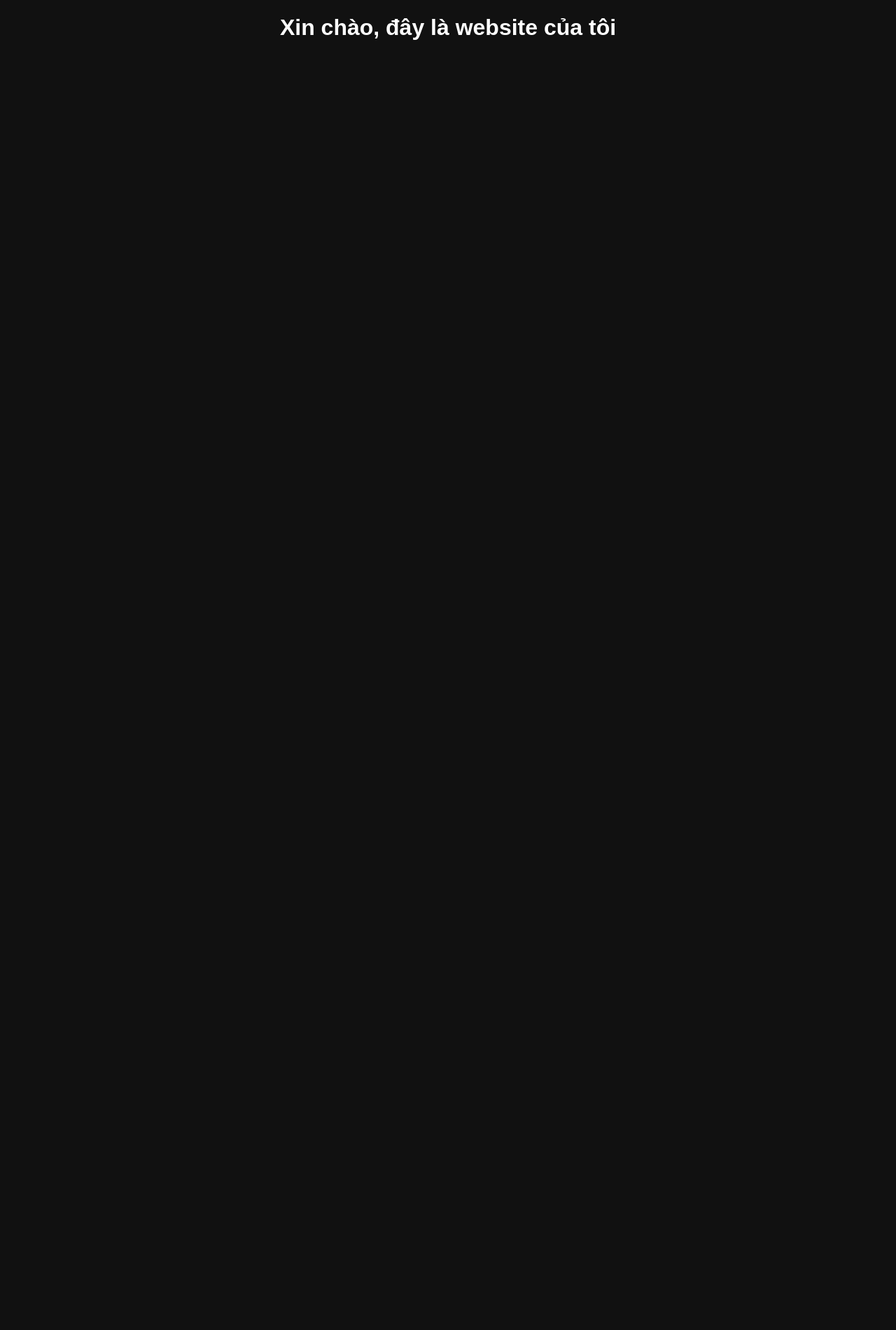
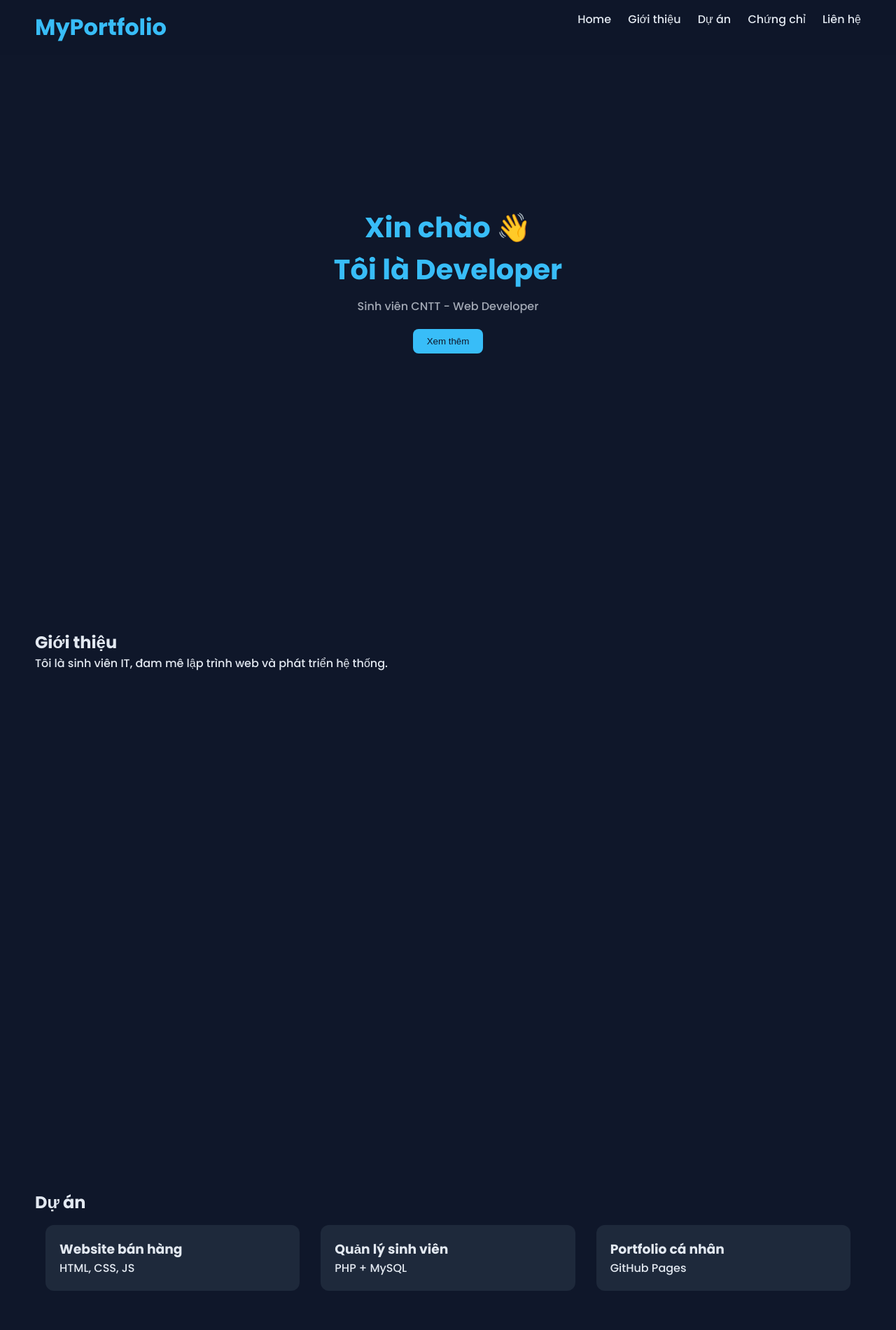
Before and after one commit to Thanhphong122/Thanhphong122.github.io, a plain HTML site: page index.html in a window 1280 px wide. Shown: the top 1900 px of the page at 70% size. Before the commit the page ends 800 px from the top, so only its background shows below. Drawn offline with Linux system fonts and the light colour scheme.

Commit message:
Update index.html

```diff
--- a/index.html
+++ b/index.html
@@ -1,10 +1,214 @@
 <!DOCTYPE html>
-<html>
+<html lang="vi">
 <head>
-    <title>Portfolio</title>
+    <meta charset="UTF-8">
+    <meta name="viewport" content="width=device-width, initial-scale=1.0">
+    <title>Portfolio - Your Name</title>
+
+    <!-- Google Font -->
+    <link href="https://fonts.googleapis.com/css2?family=Poppins:wght@300;500;700&display=swap" rel="stylesheet">
+
+    <style>
+        * {
+            margin: 0;
+            padding: 0;
+            box-sizing: border-box;
+            scroll-behavior: smooth;
+        }
+
+        body {
+            font-family: 'Poppins', sans-serif;
+            background: #0f172a;
+            color: #e2e8f0;
+        }
+
+        header {
+            position: fixed;
+            width: 100%;
+            top: 0;
+            background: rgba(15, 23, 42, 0.9);
+            backdrop-filter: blur(10px);
+            padding: 15px 50px;
+            display: flex;
+            justify-content: space-between;
+            z-index: 1000;
+        }
+
+        header h1 {
+            color: #38bdf8;
+        }
+
+        nav a {
+            margin-left: 20px;
+            text-decoration: none;
+            color: #e2e8f0;
+            transition: 0.3s;
+        }
+
+        nav a:hover {
+            color: #38bdf8;
+        }
+
+        section {
+            padding: 100px 50px;
+            min-height: 100vh;
+        }
+
+        .hero {
+            display: flex;
+            align-items: center;
+            justify-content: center;
+            flex-direction: column;
+            text-align: center;
+        }
+
+        .hero h2 {
+            font-size: 40px;
+            color: #38bdf8;
+        }
+
+        .hero p {
+            margin-top: 10px;
+            opacity: 0.7;
+        }
+
+        .btn {
+            margin-top: 20px;
+            padding: 10px 20px;
+            background: #38bdf8;
+            color: #0f172a;
+            border: none;
+            border-radius: 8px;
+            cursor: pointer;
+            transition: 0.3s;
+        }
+
+        .btn:hover {
+            transform: scale(1.05);
+        }
+
+        .card {
+            background: #1e293b;
+            padding: 20px;
+            margin: 15px;
+            border-radius: 12px;
+            transition: 0.3s;
+        }
+
+        .card:hover {
+            transform: translateY(-10px);
+            box-shadow: 0 10px 30px rgba(0,0,0,0.5);
+        }
+
+        .grid {
+            display: grid;
+            grid-template-columns: repeat(auto-fit, minmax(250px, 1fr));
+        }
+
+        footer {
+            text-align: center;
+            padding: 20px;
+            background: #020617;
+        }
+
+        /* Animation */
+        .fade {
+            opacity: 0;
+            transform: translateY(30px);
+            transition: all 1s ease;
+        }
+
+        .fade.show {
+            opacity: 1;
+            transform: translateY(0);
+        }
+
+        @media(max-width: 768px) {
+            header {
+                padding: 15px 20px;
+            }
+        }
+    </style>
 </head>
+
 <body>
-    <h1>Xin chào, đây là website của tôi</h1>
+
+<header>
+    <h1>MyPortfolio</h1>
+    <nav>
+        <a href="#home">Home</a>
+        <a href="#about">Giới thiệu</a>
+        <a href="#projects">Dự án</a>
+        <a href="#certs">Chứng chỉ</a>
+        <a href="#contact">Liên hệ</a>
+    </nav>
+</header>
+
+<!-- HERO -->
+<section id="home" class="hero">
+    <h2>Xin chào 👋</h2>
+    <h2>Tôi là Developer</h2>
+    <p>Sinh viên CNTT - Web Developer</p>
+    <button class="btn">Xem thêm</button>
+</section>
+
+<!-- ABOUT -->
+<section id="about" class="fade">
+    <h2>Giới thiệu</h2>
+    <p>Tôi là sinh viên IT, đam mê lập trình web và phát triển hệ thống.</p>
+</section>
+
+<!-- PROJECT -->
+<section id="projects" class="fade">
+    <h2>Dự án</h2>
+    <div class="grid">
+        <div class="card">
+            <h3>Website bán hàng</h3>
+            <p>HTML, CSS, JS</p>
+        </div>
+        <div class="card">
+            <h3>Quản lý sinh viên</h3>
+            <p>PHP + MySQL</p>
+        </div>
+        <div class="card">
+            <h3>Portfolio cá nhân</h3>
+            <p>GitHub Pages</p>
+        </div>
+    </div>
+</section>
+
+<!-- CERT -->
+<section id="certs" class="fade">
+    <h2>Chứng chỉ</h2>
+    <div class="grid">
+        <div class="card">Coursera Web Dev</div>
+        <div class="card">IELTS 6.5</div>
+    </div>
+</section>
+
+<!-- CONTACT -->
+<section id="contact" class="fade">
+    <h2>Liên hệ</h2>
+    <p>Email: yourmail@gmail.com</p>
+    <p>GitHub: github.com/yourname</p>
+</section>
+
+<footer>
+    <p>© 2026 - Your Name</p>
+</footer>
+
+<script>
+    const elements = document.querySelectorAll('.fade');
+
+    window.addEventListener('scroll', () => {
+        elements.forEach(el => {
+            const top = el.getBoundingClientRect().top;
+            if (top < window.innerHeight - 100) {
+                el.classList.add('show');
+            }
+        });
+    });
+</script>
+
 </body>
-    <link rel="stylesheet" href="style.css">
 </html>
```
